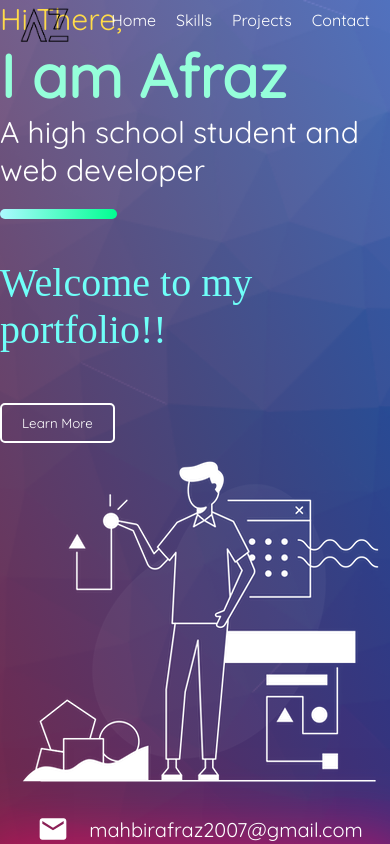
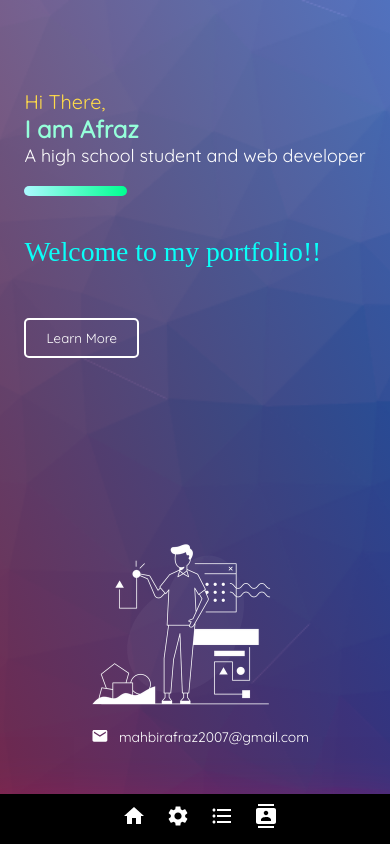
Before and after one commit to Afraz-2005/react-portfolio, a React (Create React App) app: page / in a window 390 px wide. Shown: the top 844 px of the page. Built offline with nearby package versions, Linux system fonts and the light colour scheme; a web font is replaced by a local one.

Commit message:
first page done

```diff
--- a/src/components/Navbar.css
+++ b/src/components/Navbar.css
@@ -11,21 +11,21 @@
     align-items: center;
     position: fixed;
     z-index: 2;
-    top: 0;
+    /* top: 0; */
     width: 100%;
 }
 
-.navbar ul{
+.navbar ul, .smallnav ul{
     float: right;
     padding: 10px;
     padding-right: 20px;
 }
-.navbar ul li{
+.navbar ul li, .smallnav ul li{
     display: inline-flex;
     text-decoration: none;
     list-style: none;
 }
-.navbar ul li a{
+.navbar ul li a, .smallnav ul li a{
     text-decoration: none;
     padding-left: 20px;
     color: #fff;
@@ -67,3 +67,24 @@ a:hover::after {
 .scrollUp{
     transition: 2.5s;
 }
+.smallnav{
+    background-color: rgb(0, 0, 0);
+    height: 50px;
+    align-items: center;
+    position: fixed;
+    z-index: 2;
+    bottom: 0;
+    width: 100%;
+    display: flex;
+    justify-content: center;
+    align-items: center;
+    display: none;
+}
+@media (max-width: 800px){
+    .navbar{
+        display: none;
+    }
+    .smallnav{
+        display: flex !important;
+    }
+}
--- a/src/components/Navbar.js
+++ b/src/components/Navbar.js
@@ -2,27 +2,30 @@ import React from "react";
 import { Link } from "react-router-dom";
 import "./Navbar.css";
 import Logo from "../images/logo.png";
+import HomeIcon from "@material-ui/icons/Home";
+import SettingsIcon from "@material-ui/icons/Settings";
+import FormatListBulletedIcon from "@material-ui/icons/FormatListBulleted";
+import ContactsIcon from "@material-ui/icons/Contacts";
 
-class Navbar extends React.Component{
-
-   componentDidMount() {
+class Navbar extends React.Component {
+  componentDidMount() {
     window.addEventListener("scroll", this.handleScroll);
   }
-   componentWillUnmount() {
+  componentWillUnmount() {
     window.removeEventListener("scroll", this.handleScroll);
   }
 
   handleScroll = () => {
     if (window.scrollY > 300) {
       document.querySelector(".navbar").className = "navbar scroll";
-    }
-    else {
+    } else {
       document.querySelector(".navbar").className = "navbar";
     }
   };
 
-  render(){
+  render() {
     return (
+      <div className="main">
         <div className="navbar">
           <img src={Logo} alt="logo" className="logo" />
           <ul>
@@ -44,8 +47,32 @@ class Navbar extends React.Component{
           <br />
           <br />
         </div>
-      );
+        <div className="smallnav">
+            <ul>
+              <li>
+                <Link to="./">
+                  <HomeIcon />
+                </Link>
+              </li>
+              <li>
+                <Link to="./skills">
+                  <SettingsIcon />
+                </Link>
+              </li>
+              <li>
+                <Link to="./skills">
+                  <FormatListBulletedIcon />
+                </Link>
+              </li>
+              <li>
+                <Link to="./skills">
+                  <ContactsIcon />
+                </Link>
+              </li>
+            </ul>
+          </div>
+      </div>
+    );
   }
-
 }
 export default Navbar;
--- a/src/pages/Home.js
+++ b/src/pages/Home.js
@@ -33,7 +33,7 @@ export default function Home() {
           <div className={style.icons}>
             <div className={style.childs}>
               <MailIcon className={style.icon} />
-              <p className={style.icon}>mahbirafraz2007@gmail.com</p>
+              <p className={style.iconText}>mahbirafraz2007@gmail.com</p>
             </div>
           </div>
         </div>
@@ -62,19 +62,18 @@ export default function Home() {
               Native. I am more advanced in Web development (Frontend) and a bit
               at the backend. Recently learned Sass, Node js and React Native.
               Trying my best to achieve my goal as a software engineer.{" "}
+              <br /><br />
+              <hr className={style.hr} />
             </p>
-            <br />
-            <hr className={style.hr} />
-          </div>
+          </div><br /><br />
           <div className={style.secondChild}>
             <img
               src={Bot}
               alt="Me"
               className={style.bot}
               style={{
-                width: 300,
                 backgroundColor: "rgb(0, 255, 208)",
-                borderRadius: 200,
+                borderRadius: 1000,
               }}
             />
           </div>
--- a/src/pages/Home.module.css
+++ b/src/pages/Home.module.css
@@ -21,8 +21,6 @@ html{
     display: flex;
     justify-content: space-evenly;
     flex-wrap: wrap;
-    flex-shrink: inherit;
-    flex-grow: inherit;
     align-items: center;
     background-image: linear-gradient(to right top, rgba(128, 17, 60, 0.782), rgba(0, 8, 255, 0.35)), url(../images/bg1.png);
     background-repeat: no-repeat;
@@ -32,24 +30,28 @@ html{
     background-position: center;
 
 }
+.child1{
+    margin-left: 20px;
+    margin-right: 20px;
+}
 .h2{
     color: rgb(255, 219, 73);
-    font-size: 30px;
+    font-size: calc(16px + 1vw);
     font-weight: 100;
 }
 .h1{
     color: rgb(149, 255, 218);
-    font-size: 60px;
+    font-size: calc(20px + 1vw);
     font-weight: 700;
 }
 h3{
     color: white;
-    font-size: 30px;
+    font-size: calc(14px + 1vw);
     font-weight: 100;
 }
 .welcome{
-    font-size: 40px;
-    color: rgb(111, 255, 248);
+    font-size: calc(16px + 3vw);
+    color: rgb(11, 255, 248);
     font-family: 'Allison', cursive;
 }
 hr{
@@ -61,8 +63,12 @@ hr{
 }
 .icon{
     color: rgb(255, 255, 255);
-    font-size: 2em !important;
+    font-size: calc(10px + 2vw) !important;
     margin: 10px 10px;
+}
+.iconText{
+    color: white;
+    font-size: calc(10px + 1vw);
 }
 .icons, .childs{
     display: flex;
@@ -72,7 +78,7 @@ hr{
     align-items: center;
 }
 .childs p{
-    font-size: 20px !important;
+    font-size: calc(10px + 1vw) !important;
 }
 .btn{
     border: 2px solid rgb(255, 255, 255);
@@ -90,29 +96,12 @@ hr{
     text-decoration: none;
     color: white;
 }
-/* .child2{
-    float: left;
-    transform: translateX(100px);
-    width: 300px;
-    height: 300px;
-    margin: 20px;
-    shape-outside: circle();
-    clip-path: circle();
-    background: rgb(45, 33, 48);
-    background-image: url(../images/myBot.png) !important;
-    background-size: cover;
-    background-position: center;
-    border: 10px solid rgb(0, 255, 242);
-    border-right-color: #c53252;
-    border-bottom-color: #c53252;
-    border-radius: 50%;
-    z-index: 10;
-    position: relative;
-    animation: rotate 2s ease-in-out alternate;
-} */
+
 .human{
     filter: invert(200);
     transition: 1s;
+    max-width: 20vw;
+    min-width: 200px;
 }
 .human:hover{
     transform: rotate(10deg);
@@ -120,10 +109,9 @@ hr{
 .reside{
  display: flex;
  flex-direction: column;
+ flex-wrap: wrap;
  min-height: 100vh !important;
  box-shadow: 2px 2px 60px 20px #ff076695 ;
- /* background-color: rgb(255, 255, 255); */
- /* background-image: linear-gradient(to right bottom, rgba(255, 255, 255, 0.864), rgba(0, 255, 200, 0.659)); */
  background-repeat: no-repeat;
  max-width: 100%;
  background-size: cover;
@@ -139,7 +127,7 @@ hr{
 
     font-family: 'Montserrat', sans-serif;
     color: rgb(153, 25, 63);
-    font-size: 40px;
+    font-size: calc( 10px + 4vw);
     font-weight: 600;
 
 }
@@ -170,7 +158,7 @@ hr{
     flex-grow: inherit;
     background-color: black;
     color: rgb(31, 255, 244);
-    line-height: 2.4em;
+    line-height: 1.4em;
 
 }
 .about{
@@ -180,13 +168,28 @@ hr{
 }
 .aboutInfo{
     margin-top: 100px;
+    margin-left: 20px;
+    margin-right: 20px;
+
 }
 .firstChild{
     /* margin-right: 100px; */
     width: 50%;
 }
 .firstChild p{
-    font-size: 20px;
+    font-size: calc(10px + 1vw);
+}
+@media (max-width: 770px) {
+    .firstChild{
+        /* margin-right: 100px; */
+        width: 100%;
+}
+@media (max-width: 314px){
+    .firstChild p, h1{
+        text-align: center !important;
+
+    }
+}
 }
 .bot{
     border: 7px solid;
@@ -194,6 +197,20 @@ hr{
     /* border-top-color: rgb(255, 0, 89); */
     transition: 1s;
     box-shadow: 2px 2px 40px 2px rgb(255, 58, 143);
+    /* max-width: 70%; */
+    width: calc(100px + 10vw);
+}
+@media (max-width: 770px) {
+    .firstChild p, h1{
+        text-align: justify;
+
+    }
+    .firstChild hr{
+        display: none;
+    }
+    .bot{
+        margin-top: 10px;
+    }
 }
 .bot:hover{
     transform: rotate(360deg);
@@ -239,3 +256,72 @@ hr{
     color: black;
     font-weight: 900 !important;
 }
+
+/* @media (max-width: 1018px) {
+    .child1{
+        margin: 20px;
+    }
+}
+@media (max-width: 986px) {
+    .child1{
+        margin: 10px;
+    }
+}
+@media (max-width: 923px) {
+    .firstChild p{
+        font-size: 17px !important;
+    }
+    /* .bot{
+        width: 70% !important;
+    } */
+/* } */
+/* @media (max-width: 1011px) {
+    .h2{
+        font-size: 20px !important;
+    }
+    .h1{
+        font-size: 20px !important;
+    }
+    .h3{
+        font-size: 20px !important;
+    }
+    .human{
+        width: 70% !important;
+    }
+    .childs p, .childs .icon{
+        display: none;
+    }
+}
+
+    .about, .aboutInfo{
+        display: flex;
+        justify-content: left !important;
+        align-items: center;
+        flex-direction: column;
+        flex-wrap: wrap;
+        flex-shrink: inherit;
+        flex-grow: inherit;
+        background-color: black;
+        color: rgb(31, 255, 244);
+
+    }
+    .aboutInfo{
+        display: flex;
+        justify-content: flex-start;
+        padding: 0 !important;
+    }
+    .firstChild p{
+        text-align: center;
+        margin: 0 !important;
+        padding: 0 !important;
+    }
+
+    .firstChild h1{
+        text-align: center;
+        justify-content: center;
+    }
+    .firstChild .hr{
+        display: none;
+
+    } */
+/* }  */
```
